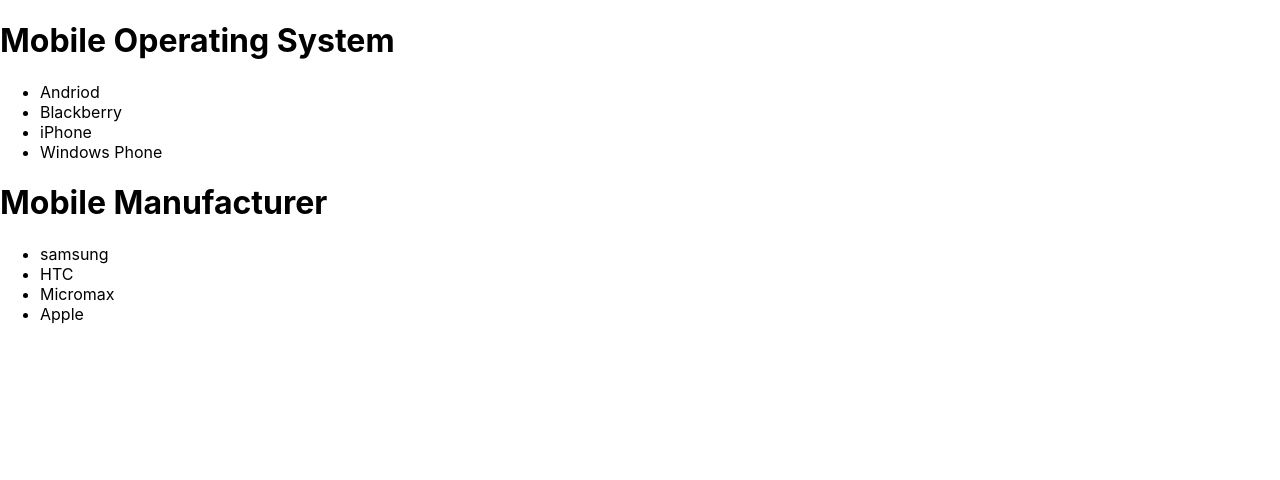
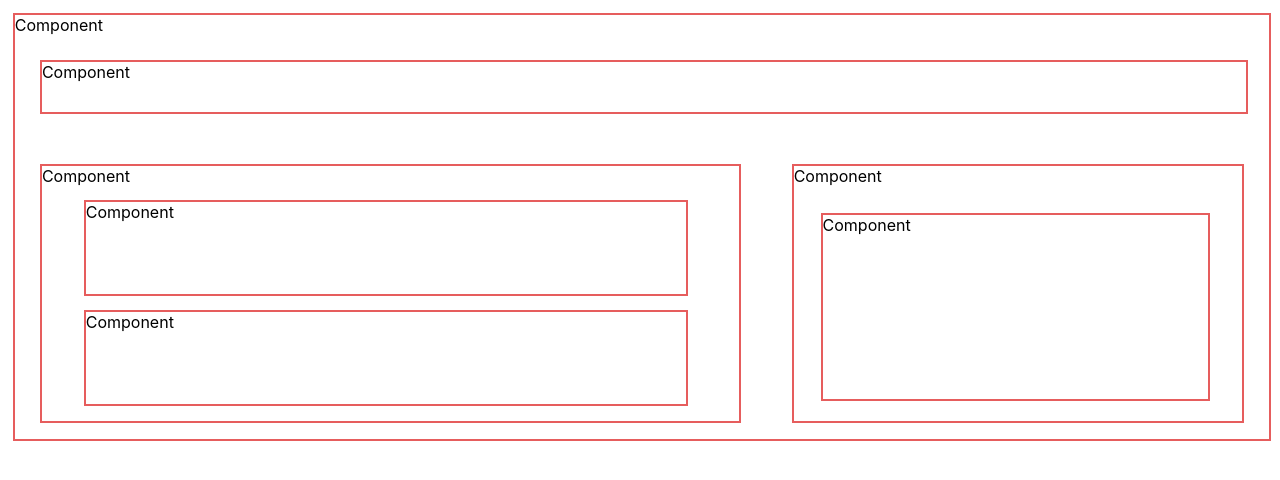
Before and after one commit to Rita-cedcoss/React_Class_Component, a React (Create React App) app: page / in a window 1280 px wide. Shown: the top 480 px of the page. Built offline with nearby package versions, Linux system fonts and the light colour scheme.

Commit message:
class component task3

```diff
--- a/src/App.js
+++ b/src/App.js
@@ -1,10 +1,12 @@
 import './App.css';
-import ComponentTask21 from './component/ComponentTask21';
-import ComponentTask22 from './component/ComponentTask22';
+// import ComponentTask21 from './component/ComponentTask21';
+// import ComponentTask22 from './component/ComponentTask22';
+import ComponentA from './ReactComponent/ComponentA';
 function App() {
   return (<>
-  <ComponentTask21></ComponentTask21>
-  <ComponentTask22></ComponentTask22>
+  {/* <ComponentTask21></ComponentTask21>
+  <ComponentTask22></ComponentTask22> */}
+   <ComponentA></ComponentA>
  </>
   );
 }
--- /dev/null
+++ b/src/ReactComponent/CompentRight1.js
@@ -0,0 +1,11 @@
+import React, { Component } from 'react'
+
+class CompentRight1 extends Component {
+  render() {
+    return (
+      <div id="rightInner">Component</div>
+    )
+  }
+}
+
+export default CompentRight1
--- /dev/null
+++ b/src/ReactComponent/ComponentA.js
@@ -0,0 +1,16 @@
+import React, { Component } from 'react'
+import './component.css'
+import ComponentB from './ComponentB'
+import ComponentC from './ComponentC'
+class ComponentA extends Component {
+  render() {
+    return (
+      <div id="outer">Component
+        <ComponentB></ComponentB>
+        <ComponentC></ComponentC>
+      </div>
+    )
+  }
+}
+
+export default ComponentA
--- /dev/null
+++ b/src/ReactComponent/ComponentB.js
@@ -0,0 +1,11 @@
+import React, { Component } from 'react'
+
+class ComponentB extends Component {
+  render() {
+    return (
+      <div id="nav">Component</div>
+    )
+  }
+}
+
+export default ComponentB
--- /dev/null
+++ b/src/ReactComponent/ComponentC.js
@@ -0,0 +1,16 @@
+import React, { Component } from 'react'
+import ComponentCleft from './ComponentCleft'
+import ComponentCright from './ComponentCright'
+class ComponentC extends Component {
+  render() {
+    return (
+      <div id="main">
+    <ComponentCleft>
+    </ComponentCleft>
+    <ComponentCright></ComponentCright>
+      </div>
+    )
+  }
+}
+
+export default ComponentC
--- /dev/null
+++ b/src/ReactComponent/ComponentCleft.js
@@ -0,0 +1,18 @@
+import React, { Component } from 'react'
+import ComponentCleft1 from './ComponentCleft1'
+class ComponentCleft extends Component {
+  render() {
+    return (
+    <>
+      <div className='left'>Component
+      <ComponentCleft1></ComponentCleft1>
+      <ComponentCleft1></ComponentCleft1>
+      </div>
+
+      </>
+
+    )
+  }
+}
+
+export default ComponentCleft
--- /dev/null
+++ b/src/ReactComponent/ComponentCleft1.js
@@ -0,0 +1,11 @@
+import React, { Component } from 'react'
+
+class ComponentCleft1 extends Component {
+  render() {
+    return (
+      <div className='leftComponent1'>Component</div>
+    )
+  }
+}
+
+export default ComponentCleft1
--- /dev/null
+++ b/src/ReactComponent/ComponentCright.js
@@ -0,0 +1,13 @@
+import React, { Component } from 'react'
+import CompentRight1 from './CompentRight1'
+export class ComponentCright extends Component {
+  render() {
+    return (
+      <div className='RightComponent1'>Component
+       <CompentRight1></CompentRight1>
+      </div>
+    )
+  }
+}
+
+export default ComponentCright
--- /dev/null
+++ b/src/ReactComponent/component.css
@@ -0,0 +1,48 @@
+#outer
+{
+    height:auto;
+    width: 98%;
+    margin: 1%;
+    border:2px solid rgb(230, 93, 93);
+}
+#nav
+{
+    height: 50px;
+    width: 96%;
+    border:2px solid rgb(230, 93, 93);
+    margin: 2%;
+}
+#main
+{
+    height:300px;
+    width: 100%;
+    display: flex;
+}
+.left
+{
+    height:85%;
+    width: 56%;
+    margin:2%;
+    border:2px solid rgb(230, 93, 93);
+}
+.leftComponent1
+{
+   height: 36%;
+   width: 86%;
+   border:2px solid rgb(230, 93, 93);
+   margin: 2%;
+   margin-left: 6%;
+}
+.RightComponent1
+{ height:85%;
+    width: 36%;
+    margin:2%;
+    border:2px solid rgb(230, 93, 93);
+}
+#rightInner
+{
+    height: 72%;
+    width: 86%;
+    margin: 6%;
+    border:2px solid rgb(230, 93, 93);
+}
```
